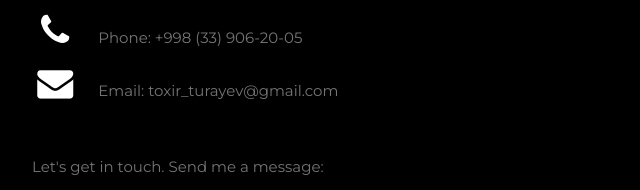
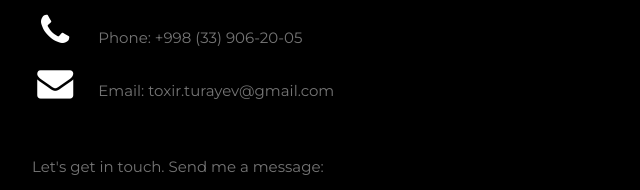
Before and after one commit to Toxirrrr/4-oy_10-dars, a plain HTML site: page index.html in a window 1280 px wide. Shown: the part 1504-1694 px from the top of the page, 178-818 px from the left. Drawn offline with nearby package versions, Linux system fonts and the light colour scheme; sample sign-in values are in the browser's storage.

Commit message:
git push

```diff
--- a/index.html
+++ b/index.html
@@ -164,7 +164,7 @@
 
           <p> <i class="fa fa-phone fa-fw w3-text-white w3-xxlarge w3-margin-right"></i> Phone: +998 (33) 906-20-05</p>
 
-          <p> <i class="fa fa-envelope fa-fw w3-text-white w3-xxlarge w3-margin-right"> </i> Email: toxir_turayev@gmail.com</p>
+          <p> <i class="fa fa-envelope fa-fw w3-text-white w3-xxlarge w3-margin-right"> </i> Email: toxir.turayev@gmail.com</p>
 
         </div> <br>
 
```
